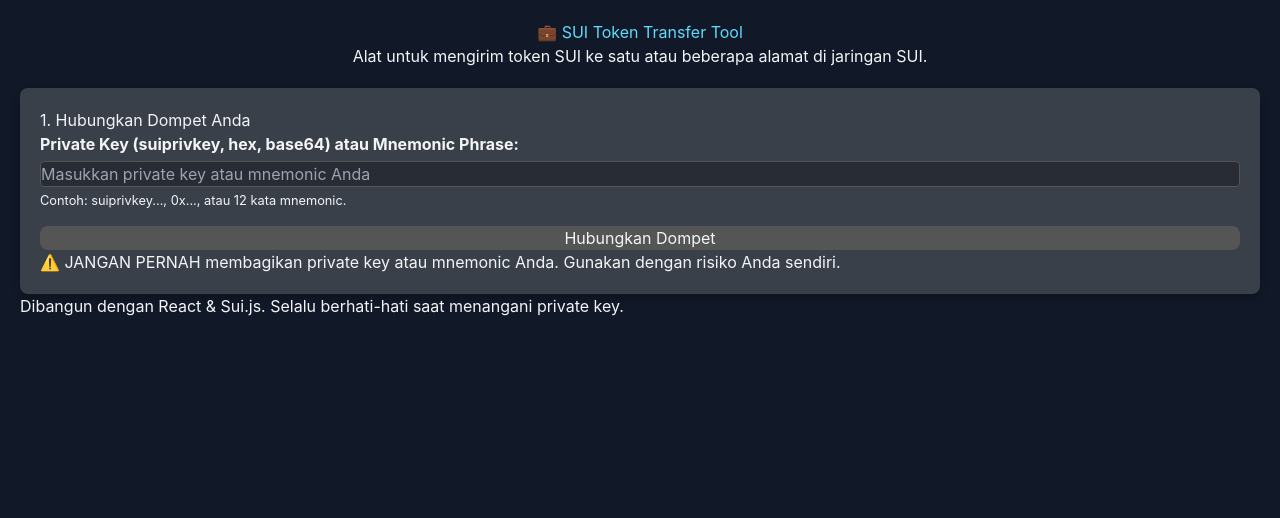
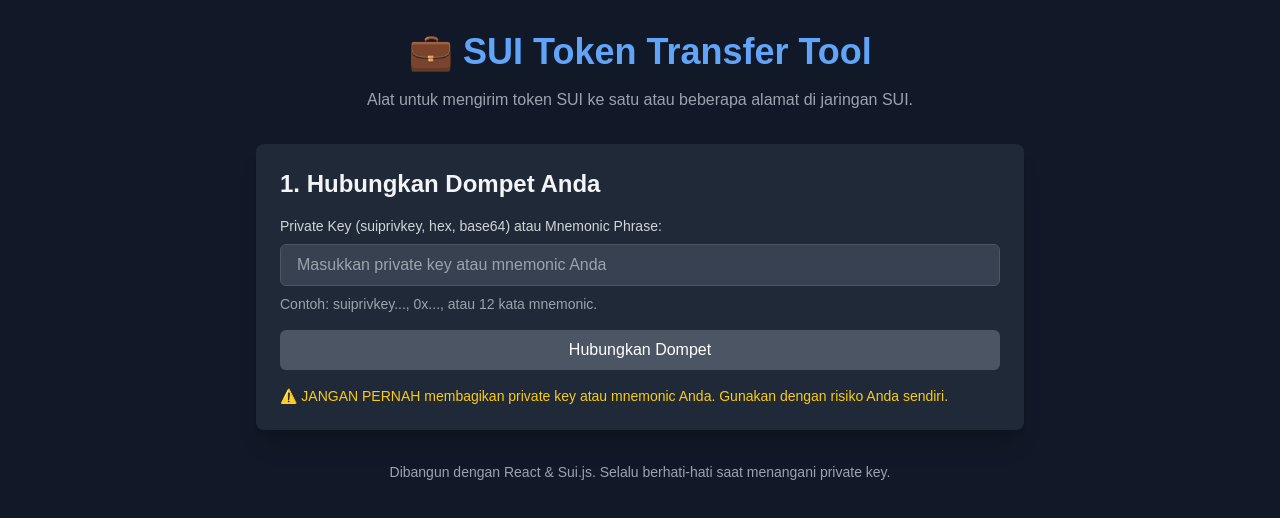
Before and after one commit to adekgemes/vitejs-vite-ewhf3bmk, a React (Vite) app: page / in a window 1280 px wide. Shown: the top 518 px of the page. Built offline with nearby package versions, Linux system fonts and the light colour scheme; a web font is replaced by a local one; what @mysten/sui.js would draw is missing.

Commit message:
Updated App.tsx

```diff
--- a/src/App.tsx
+++ b/src/App.tsx
@@ -1,14 +1,9 @@
-// File: src/App.tsx
 import React, { useState, useMemo, useCallback, useEffect } from 'react';
 import { Ed25519Keypair } from '@mysten/sui.js/keypairs/ed25519';
 import { getFullnodeUrl, SuiClient } from '@mysten/sui.js/client';
 import { TransactionBlock } from '@mysten/sui.js/transactions';
 import { decodeSuiPrivateKey } from '@mysten/sui.js/cryptography';
-// import { Buffer } from 'buffer'; // Mungkin tidak lagi diperlukan jika vite-plugin-node-polyfills bekerja
-// Namun, tidak masalah jika tetap ada.
-import './App.css'; // Pastikan file CSS ini ada dan path-nya benar
 
-// Konfigurasi RPC, menggunakan Testnet sebagai default
 const SUI_RPC_URL = getFullnodeUrl('testnet');
 const suiClient = new SuiClient({ url: SUI_RPC_URL });
 
@@ -34,17 +29,11 @@
   const [balance, setBalance] = useState<bigint | null>(null);
   const [isLoading, setIsLoading] = useState(false);
   const [logs, setLogs] = useState<LogEntry[]>([]);
-
-  const [recipientMode, setRecipientMode] = useState<'single' | 'multiple'>(
-    'single'
-  );
+  const [recipientMode, setRecipientMode] = useState<'single' | 'multiple'>('single');
   const [recipients, setRecipients] = useState('');
   const [amount, setAmount] = useState('');
 
-  const address = useMemo(
-    () => keypair?.getPublicKey().toSuiAddress(),
-    [keypair]
-  );
+  const address = useMemo(() => keypair?.getPublicKey().toSuiAddress(), [keypair]);
 
   const log = useCallback((type: LogEntry['type'], message: string) => {
     setLogs((prev) => [
@@ -54,12 +43,10 @@
   }, []);
 
   const initializeKeypairFromString = (input: string): Ed25519Keypair => {
-    // Coba format suiprivkey (encoded)
     if (input.startsWith('suiprivkey')) {
       const { secretKey } = decodeSuiPrivateKey(input);
       return Ed25519Keypair.fromSecretKey(secretKey);
     }
-    // Coba format hex (32 byte / 64 char)
     if (
       (input.startsWith('0x') && input.length === 66) ||
       (!input.startsWith('0x') &&
@@ -74,7 +61,6 @@
         return Ed25519Keypair.fromSecretKey(privateKeyBytes);
       }
     }
-    // Coba format base64 (32 byte / 44 char)
     if (/^[A-Za-z0-9+/=]{44}$/.test(input)) {
       const privateKeyBytes = Buffer.from(input, 'base64');
       if (privateKeyBytes.length === 32) {
@@ -118,7 +104,7 @@
       );
     } catch (error: any) {
       log('error', `Gagal menghubungkan dompet: ${error.message}`);
-      console.error('Connection error details:', error); // Tambahkan log error detail ke konsol
+      console.error('Connection error details:', error);
       setKeypair(null);
       setBalance(null);
     } finally {
@@ -218,7 +204,7 @@
         }
       } catch (error: any) {
         log('error', `Gagal mengirim ke ${recipientAddress}: ${error.message}`);
-        console.error(`Transfer error to ${recipientAddress}:`, error); // Tambahkan log error detail
+        console.error(`Transfer error to ${recipientAddress}:`, error);
       }
       if (i < recipientArray.length - 1) {
         await new Promise((resolve) => setTimeout(resolve, 1500));
@@ -247,7 +233,7 @@
       );
     } catch (error: any) {
       log('error', `Gagal memperbarui saldo: ${error.message}`);
-      console.error('Balance update error:', error); // Tambahkan log error detail
+      console.error('Balance update error:', error);
     }
 
     setIsLoading(false);
@@ -258,25 +244,23 @@
     setBalance(null);
   }, [keyInput]);
 
-  // Tambahkan console.log sederhana untuk memastikan App.tsx dijalankan
   useEffect(() => {
     console.log('App component mounted and running.');
   }, []);
 
   return (
-    <div className="sui-transfer-app">
-      <header className="app-header">
-        <h1>{SYMBOLS.wallet} SUI Token Transfer Tool</h1>
-        <p>
-          Alat untuk mengirim token SUI ke satu atau beberapa alamat di jaringan
-          SUI.
-        </p>
+    <div className="min-h-screen bg-gray-900 py-8 px-4">
+      <div className="max-w-3xl mx-auto space-y-8">
+        <header className="text-center">
+          <h1 className="text-4xl font-bold text-blue-400 mb-4">{SYMBOLS.wallet} SUI Token Transfer Tool</h1>
+          <p className="text-gray-400">Alat untuk mengirim token SUI ke satu atau beberapa alamat di jaringan SUI.</p>
         </header>
 
-      <section className="card">
-        <h2>1. Hubungkan Dompet Anda</h2>
-        <div className="form-group">
-          <label htmlFor="keyInput">
+        <div className="bg-gray-800 rounded-lg shadow-xl p-6">
+          <h2 className="text-2xl font-semibold mb-4">1. Hubungkan Dompet Anda</h2>
+          <div className="space-y-4">
+            <div>
+              <label htmlFor="keyInput" className="block text-sm font-medium text-gray-300 mb-2">
                 Private Key (suiprivkey, hex, base64) atau Mnemonic Phrase:
               </label>
               <input
@@ -286,55 +270,43 @@
                 onChange={(e) => setKeyInput(e.target.value)}
                 placeholder="Masukkan private key atau mnemonic Anda"
                 disabled={isLoading}
-            className="input-field"
+                className="w-full px-4 py-2 bg-gray-700 border border-gray-600 rounded-md text-white placeholder-gray-400 focus:outline-none focus:ring-2 focus:ring-blue-500"
               />
-          <small className="input-hint">
-            Contoh: suiprivkey..., 0x..., atau 12 kata mnemonic.
-          </small>
+              <p className="mt-2 text-sm text-gray-400">Contoh: suiprivkey..., 0x..., atau 12 kata mnemonic.</p>
             </div>
             <button
               onClick={handleConnectWallet}
               disabled={isLoading || !keyInput.trim()}
-          className="button primary-button"
+              className="w-full py-2 px-4 bg-blue-600 hover:bg-blue-700 disabled:bg-gray-600 text-white rounded-md transition-colors"
             >
-          {isLoading && keypair === null
-            ? `${SYMBOLS.processing} Menghubungkan...`
-            : 'Hubungkan Dompet'}
+              {isLoading && keypair === null ? `${SYMBOLS.processing} Menghubungkan...` : 'Hubungkan Dompet'}
             </button>
             {address && keypair && (
-          <div className="wallet-details">
-            <p>
-              <strong>Status:</strong>{' '}
-              <span className="status-connected">Terhubung</span>
-            </p>
-            <p>
-              <strong>Alamat:</strong>{' '}
-              <span className="address-display">{address}</span>
-            </p>
-            <p>
-              <strong>Saldo:</strong>{' '}
-              <span className="balance-display">
-                {(Number(balance) / 1e9).toFixed(6)} SUI
-              </span>
+              <div className="mt-4 p-4 bg-gray-700 rounded-md">
+                <p className="text-green-400 mb-2">Status: Terhubung</p>
+                <p className="text-gray-300 break-all">Alamat: {address}</p>
+                <p className="text-gray-300">Saldo: {(Number(balance) / 1e9).toFixed(6)} SUI</p>
+              </div>
+            )}
+            <p className="text-yellow-400 text-sm">
+              {SYMBOLS.warning} JANGAN PERNAH membagikan private key atau mnemonic Anda. Gunakan dengan risiko Anda sendiri.
             </p>
           </div>
-        )}
-        <p className="warning-text">
-          {SYMBOLS.warning} JANGAN PERNAH membagikan private key atau mnemonic
-          Anda. Gunakan dengan risiko Anda sendiri.
-        </p>
-      </section>
+        </div>
 
         {keypair && address && (
-        <section className="card">
-          <h2>2. Konfigurasi Transfer SUI</h2>
-          <div className="form-group">
-            <label>Mode Penerima:</label>
-            <div className="recipient-mode-selector">
+          <div className="bg-gray-800 rounded-lg shadow-xl p-6">
+            <h2 className="text-2xl font-semibold mb-4">2. Konfigurasi Transfer SUI</h2>
+            <div className="space-y-4">
+              <div>
+                <label className="block text-sm font-medium text-gray-300 mb-2">Mode Penerima:</label>
+                <div className="grid grid-cols-2 gap-4">
                   <button
                     onClick={() => setRecipientMode('single')}
-                className={`button mode-button ${
-                  recipientMode === 'single' ? 'active' : ''
+                    className={`py-2 px-4 rounded-md transition-colors ${
+                      recipientMode === 'single'
+                        ? 'bg-blue-600 text-white'
+                        : 'bg-gray-700 text-gray-300 hover:bg-gray-600'
                     }`}
                     disabled={isLoading}
                   >
@@ -342,8 +314,10 @@
                   </button>
                   <button
                     onClick={() => setRecipientMode('multiple')}
-                className={`button mode-button ${
-                  recipientMode === 'multiple' ? 'active' : ''
+                    className={`py-2 px-4 rounded-md transition-colors ${
+                      recipientMode === 'multiple'
+                        ? 'bg-blue-600 text-white'
+                        : 'bg-gray-700 text-gray-300 hover:bg-gray-600'
                     }`}
                     disabled={isLoading}
                   >
@@ -351,11 +325,10 @@
                   </button>
                 </div>
               </div>
-          <div className="form-group">
-            <label htmlFor="recipients">
-              {recipientMode === 'single'
-                ? 'Alamat Penerima Tunggal:'
-                : 'Daftar Alamat Penerima (satu alamat per baris):'}
+
+              <div>
+                <label htmlFor="recipients" className="block text-sm font-medium text-gray-300 mb-2">
+                  {recipientMode === 'single' ? 'Alamat Penerima Tunggal:' : 'Daftar Alamat Penerima (satu alamat per baris):'}
                 </label>
                 <textarea
                   id="recipients"
@@ -368,11 +341,14 @@
                       : '0xAlamatPenerima1\n0xAlamatPenerima2\n0xAlamatPenerima3'
                   }
                   disabled={isLoading}
-              className="input-field textarea-field"
+                  className="w-full px-4 py-2 bg-gray-700 border border-gray-600 rounded-md text-white placeholder-gray-400 focus:outline-none focus:ring-2 focus:ring-blue-500"
                 />
               </div>
-          <div className="form-group">
-            <label htmlFor="amount">Jumlah SUI per Penerima:</label>
+
+              <div>
+                <label htmlFor="amount" className="block text-sm font-medium text-gray-300 mb-2">
+                  Jumlah SUI per Penerima:
+                </label>
                 <input
                   type="number"
                   id="amount"
@@ -380,53 +356,57 @@
                   onChange={(e) => setAmount(e.target.value)}
                   placeholder="Contoh: 0.5"
                   disabled={isLoading}
-              className="input-field"
+                  className="w-full px-4 py-2 bg-gray-700 border border-gray-600 rounded-md text-white placeholder-gray-400 focus:outline-none focus:ring-2 focus:ring-blue-500"
                   step="0.000001"
                   min="0.000001"
                 />
               </div>
+
               <button
                 onClick={handleTransferSui}
-            disabled={
-              isLoading ||
-              !recipients.trim() ||
-              !amount.trim() ||
-              parseFloat(amount) <= 0
-            }
-            className="button primary-button large-button"
+                disabled={isLoading || !recipients.trim() || !amount.trim() || parseFloat(amount) <= 0}
+                className="w-full py-3 px-4 bg-blue-600 hover:bg-blue-700 disabled:bg-gray-600 text-white rounded-md transition-colors text-lg font-semibold"
               >
-            {isLoading
-              ? `${SYMBOLS.processing} Mengirim SUI...`
-              : 'Kirim SUI Sekarang'}
+                {isLoading ? `${SYMBOLS.processing} Mengirim SUI...` : 'Kirim SUI Sekarang'}
               </button>
-        </section>
+            </div>
+          </div>
         )}
 
         {logs.length > 0 && (
-        <section className="card">
-          <h2>{SYMBOLS.info} Log Aktivitas</h2>
-          <div className="logs-container">
+          <div className="bg-gray-800 rounded-lg shadow-xl p-6">
+            <h2 className="text-2xl font-semibold mb-4">{SYMBOLS.info} Log Aktivitas</h2>
+            <div className="space-y-2 max-h-96 overflow-y-auto">
               {logs.map((logEntry) => (
                 <div
                   key={logEntry.id}
-                className={`log-entry log-${logEntry.type}`}
+                  className={`p-3 rounded-md ${
+                    logEntry.type === 'success'
+                      ? 'bg-green-900/50 text-green-400'
+                      : logEntry.type === 'error'
+                      ? 'bg-red-900/50 text-red-400'
+                      : logEntry.type === 'warning'
+                      ? 'bg-yellow-900/50 text-yellow-400'
+                      : 'bg-gray-700 text-gray-300'
+                  }`}
                 >
-                <span className="log-icon">{SYMBOLS[logEntry.type]}</span>
-                <span className="log-message">{logEntry.message}</span>
-                <span className="log-timestamp">
+                  <div className="flex items-start gap-2">
+                    <span>{SYMBOLS[logEntry.type]}</span>
+                    <span className="flex-1">{logEntry.message}</span>
+                    <span className="text-xs text-gray-400">
                       {logEntry.timestamp.toLocaleTimeString()}
                     </span>
                   </div>
+                </div>
               ))}
             </div>
-        </section>
+          </div>
         )}
-      <footer className="app-footer">
-        <p>
-          Dibangun dengan React & Sui.js. Selalu berhati-hati saat menangani
-          private key.
-        </p>
+
+        <footer className="text-center text-gray-400 text-sm">
+          <p>Dibangun dengan React & Sui.js. Selalu berhati-hati saat menangani private key.</p>
         </footer>
+      </div>
     </div>
   );
 }
```
Lines whose indentation alone changed are shown as unchanged.
